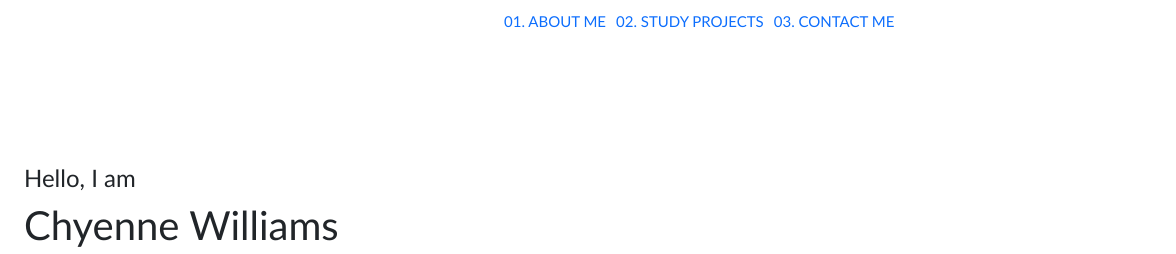
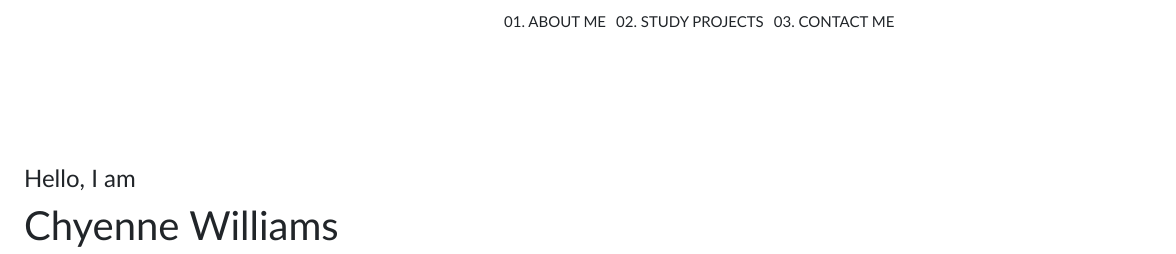
Before and after one commit to ChyenneW/Portfolio-Project, a plain HTML site: page index.html in a window 1280 px wide. Shown: the top 254 px of the page, 104-1280 px from the left. Drawn offline with nearby package versions, Linux system fonts and the light colour scheme.

Commit message:
Update nav.css

```diff
--- a/src/nav.css
+++ b/src/nav.css
@@ -5,6 +5,8 @@
 a,
 button {
   cursor: pointer;
+  color: var(--link-color1);
+  text-decoration: none;
 }
 
 nav {
@@ -25,7 +27,6 @@ nav {
 }
 
 .navigation ul li {
-  color: #fff;
   text-align: right;
   text-transform: uppercase;
   list-style-type: none;
```
